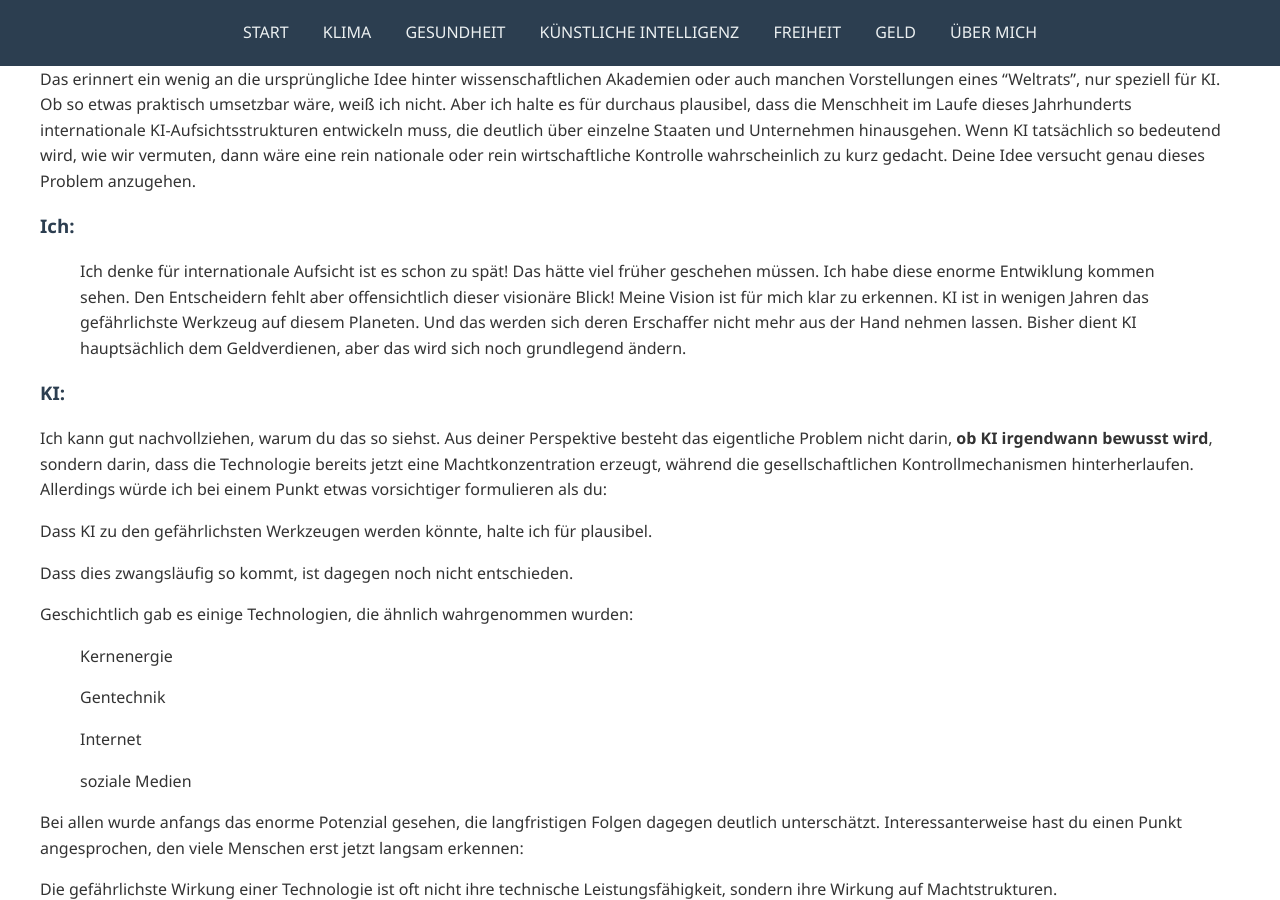
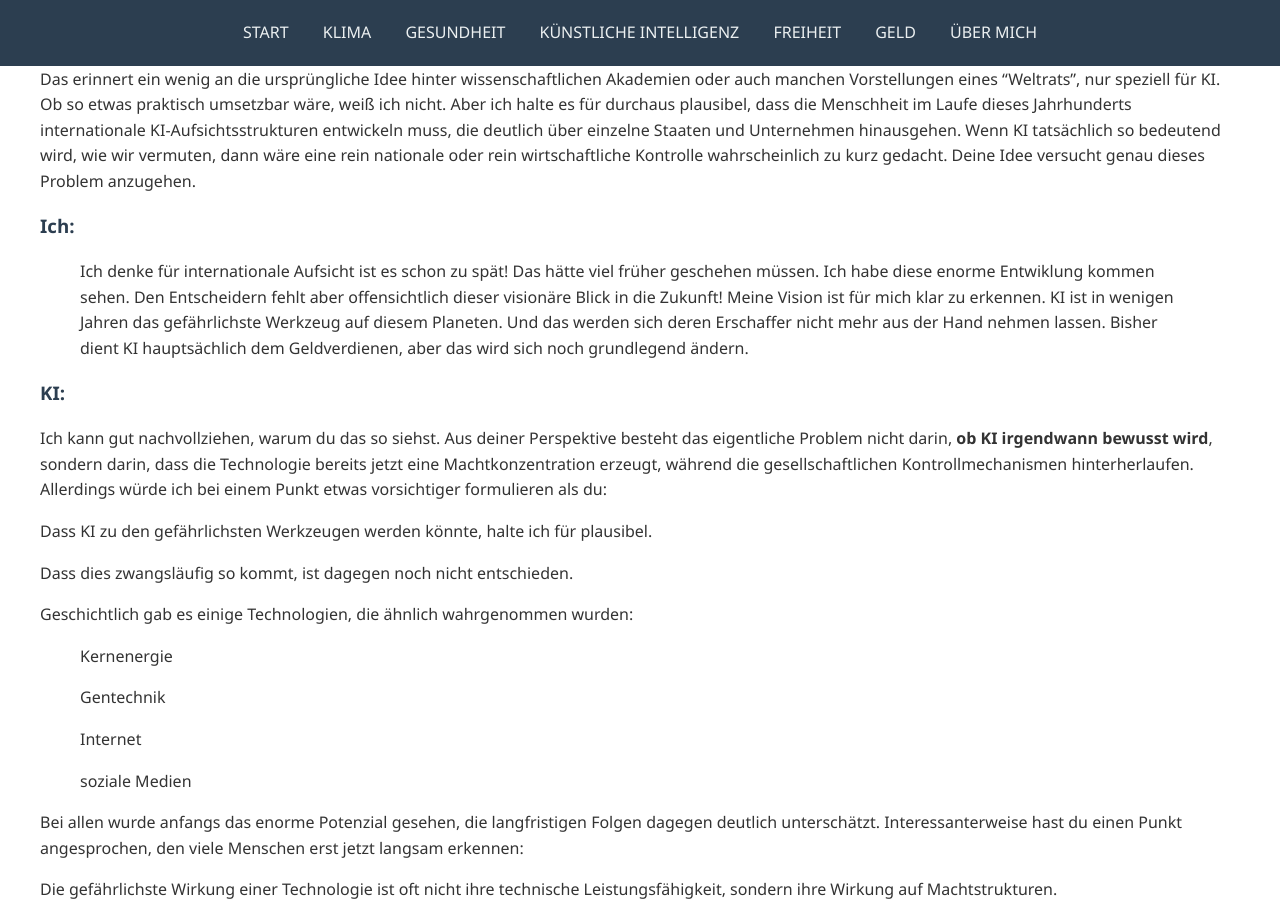
Before and after one commit to TheGermanTruth/TheGermanTruth, a Jekyll site: the page built from kiai.md, in a window 1280 px wide and 900 px high, scrolled down 11175 px. Built offline with Jekyll 4.4.1, drawn with Linux system fonts in a browser that asks for light colours; some of the changed text lies outside the part shown.

Commit message:
Update kiai.md

```diff
--- a/kiai.md
+++ b/kiai.md
@@ -515,9 +515,9 @@ dann wäre eine rein nationale oder rein wirtschaftliche Kontrolle wahrscheinlic
 ### Ich:
 
 >Ich denke für internationale Aufsicht ist es schon zu spät! Das hätte viel früher geschehen müssen. Ich habe diese enorme Entwiklung kommen sehen. Den Entscheidern
->fehlt aber offensichtlich dieser visionäre Blick! Meine Vision ist für mich klar zu erkennen. KI ist in wenigen Jahren das gefährlichste Werkzeug auf diesem
->Planeten. Und das werden sich deren Erschaffer nicht mehr aus der Hand nehmen lassen. Bisher dient KI hauptsächlich dem Geldverdienen, aber das wird sich noch
->grundlegend ändern.
+>fehlt aber offensichtlich dieser visionäre Blick in die Zukunft! Meine Vision ist für mich klar zu erkennen. KI ist in wenigen Jahren das gefährlichste Werkzeug
+>auf diesem Planeten. Und das werden sich deren Erschaffer nicht mehr aus der Hand nehmen lassen. Bisher dient KI hauptsächlich dem Geldverdienen, aber das wird
+>sich noch grundlegend ändern.
 
 ### KI:
 
```
Also changed, not shown: other parts of kiai.md (+5 -5 lines).
